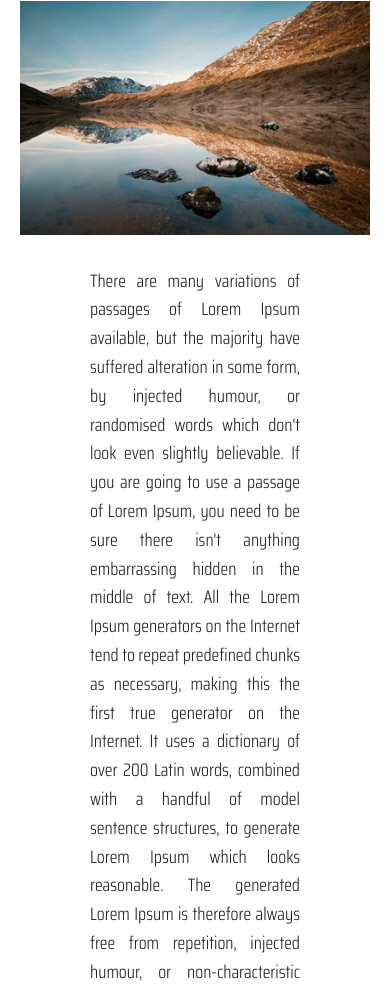
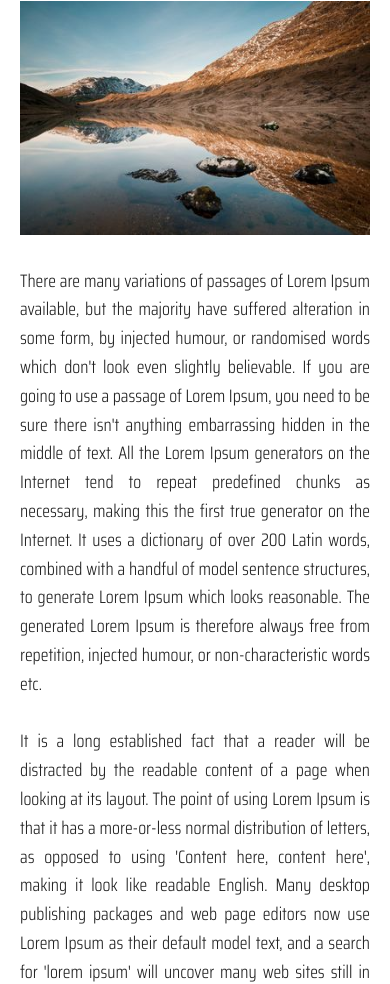
Before and after one commit to byshine/insp-1, a website: page index.html in a window 390 px wide. Shown: the part 303-1287 px from the top of the page. Drawn offline with Linux system fonts and the light colour scheme.

Commit message:
Responsive Fix

```diff
--- a/css/styles.css
+++ b/css/styles.css
@@ -111,3 +111,27 @@ footer {
 .footer-copyright {
 	font-size: 1.5rem;
 }
+
+@media (max-width: 1350px) {
+	.postsection-content,
+	.postsection-footer,
+	.postsection hr  {
+		width: 75%;
+	}
+}
+
+@media (max-width: 950px) {
+	.postsection-content,
+	.postsection-footer,
+	.postsection hr  {
+		width: 85%;
+	}
+}
+
+@media (max-width: 650px) {
+	.postsection-content,
+	.postsection-footer,
+	.postsection hr  {
+		width: 100%;
+	}
+}
```
